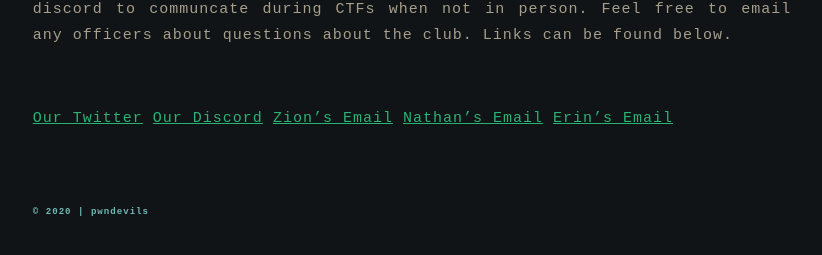
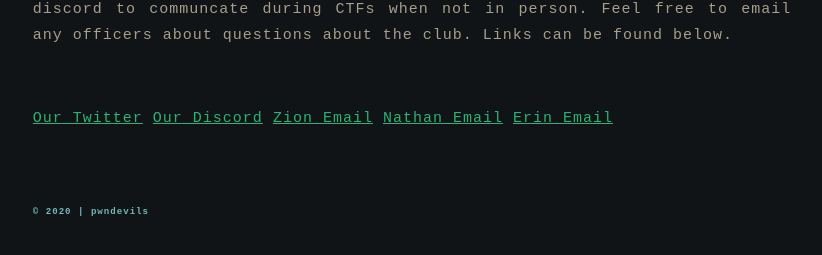
Before and after one commit to edaganis-eboz/edaganis-eboz.github.io, a Jekyll site: the page built from contact_us.md, in a window 1280 px wide. Shown: the part 396-651 px from the top of the page, without its empty margins (228-1050 px from the left). Built offline with Jekyll 4.4.1, drawn with Linux system fonts in a browser that asks for light colours; part of the change alters nothing that is shown.

```diff
--- a/contact_us.md
+++ b/contact_us.md
@@ -6,6 +6,6 @@ We primairly use discord to communicate meetup and CTF times. We also use discor
 
 [Our Twitter](https://www.twitter.com/pwndevils)
 [Our Discord](https://discord.gg/MeMcTvj)
-[Zion's Email](https://google.com)
-[Nathan's Email](https://google.com)
-[Erin's Email](mailto:ebozcan@asu.edu)
+[Zion Email](mailto:zionbasque@asu.edu)
+[Nathan Email](mailto:Nathan.K.Smith@asu.edu)
+[Erin Email](mailto:ebozcan@asu.edu)
```
